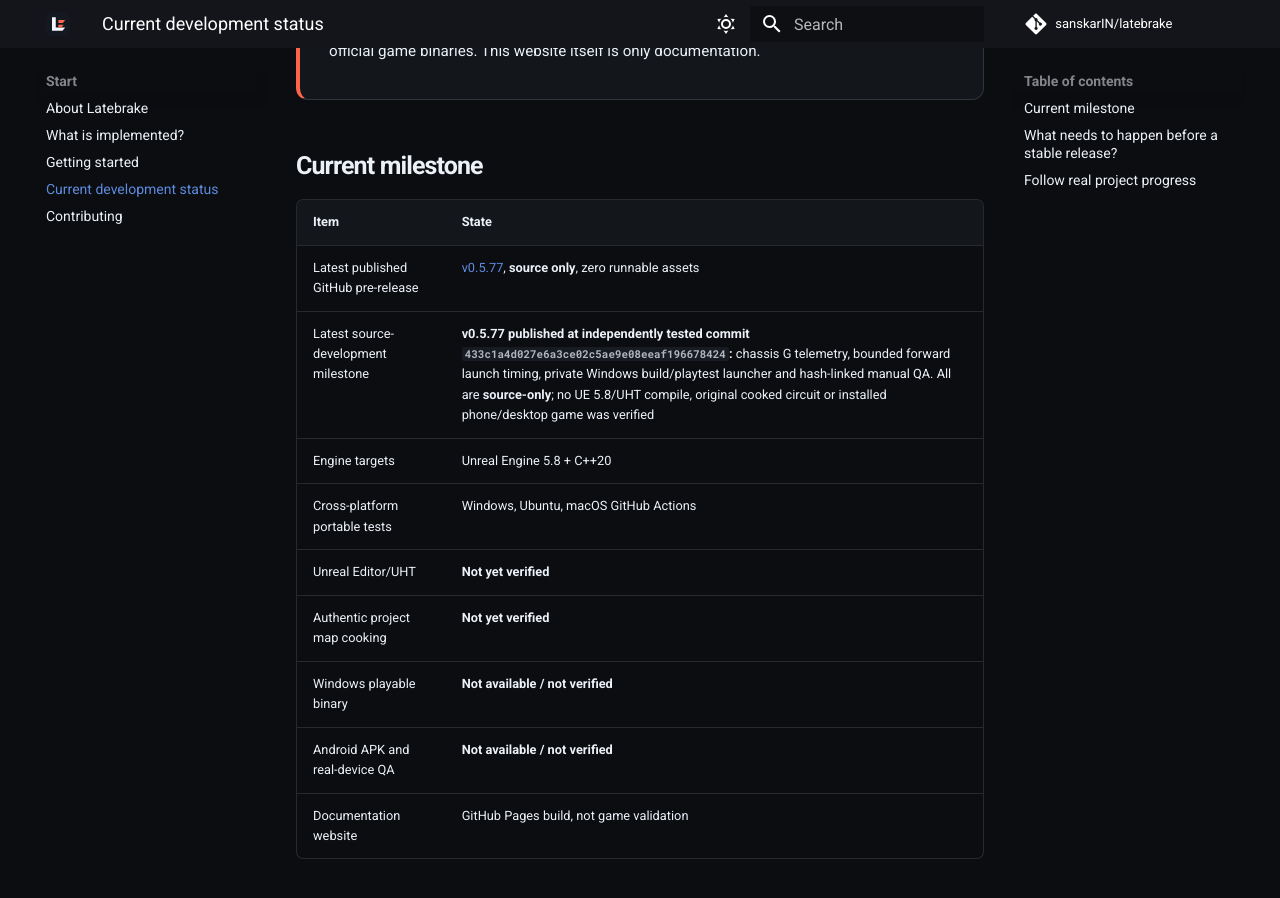
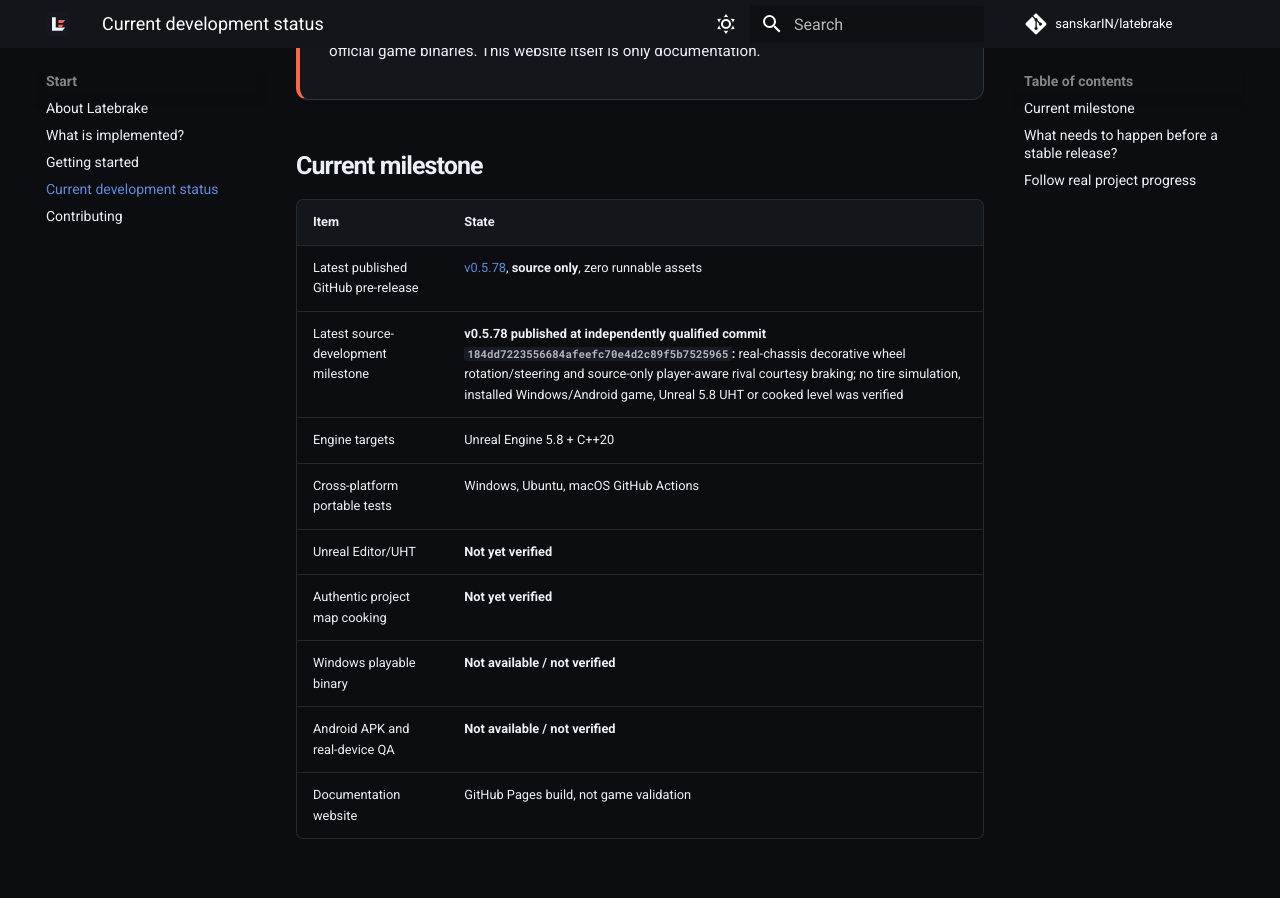
Before and after one commit to sanskarIN/latebrake, an MkDocs documentation site: the page built from docs/development-status.md, in a window 1280 px wide and 900 px high, scrolled down 308 px. Built offline with MkDocs 1.6.1 and Material for MkDocs 9.7.7, drawn with Linux system fonts in a browser that asks for light colours; comment, search, counter and statistics services are not loaded.

Commit message:
docs(v0.5.78): stage source-only published status pending immutable release confirmation

```diff
--- a/docs/development-status.md
+++ b/docs/development-status.md
@@ -9,8 +9,8 @@
 
 | Item | State |
 | --- | --- |
-| Latest published GitHub pre-release | [v0.5.77](https://github.com/sanskarIN/latebrake/releases/tag/v0.5.77), **source only**, zero runnable assets |
-| Latest source-development milestone | **v0.5.77 published at independently tested commit `433c1a4d027e6a3ce02c5ae9e08eeaf196678424`:** chassis G telemetry, bounded forward launch timing, private Windows build/playtest launcher and hash-linked manual QA. All are **source-only**; no UE 5.8/UHT compile, original cooked circuit or installed phone/desktop game was verified |
+| Latest published GitHub pre-release | [v0.5.78](https://github.com/sanskarIN/latebrake/releases/tag/v0.5.78), **source only**, zero runnable assets |
+| Latest source-development milestone | **v0.5.78 published at independently qualified commit `184dd7223556684afeefc70e4d2c89f5b7525965`:** real-chassis decorative wheel rotation/steering and source-only player-aware rival courtesy braking; no tire simulation, installed Windows/Android game, Unreal 5.8 UHT or cooked level was verified |
 | Engine targets | Unreal Engine 5.8 + C++20 |
 | Cross-platform portable tests | Windows, Ubuntu, macOS GitHub Actions |
 | Unreal Editor/UHT | **Not yet verified** |
@@ -34,6 +34,6 @@
 - [GitHub Actions](https://github.com/sanskarIN/latebrake/actions) — source-level test and documentation workflows.
 - [Android hardware qualification issue #13](https://github.com/sanskarIN/latebrake/issues/13).
 - [Unreal directional checkpoint qualification issue #31](https://github.com/sanskarIN/latebrake/issues/31).
-- [Latest published GitHub source pre-release](https://github.com/sanskarIN/latebrake/releases/tag/v0.5.77).
+- [Latest published GitHub source pre-release](https://github.com/sanskarIN/latebrake/releases/tag/v0.5.78).
 
 Do not rely on CI badges or web deployment as proof that the game can currently be installed and played.
```
